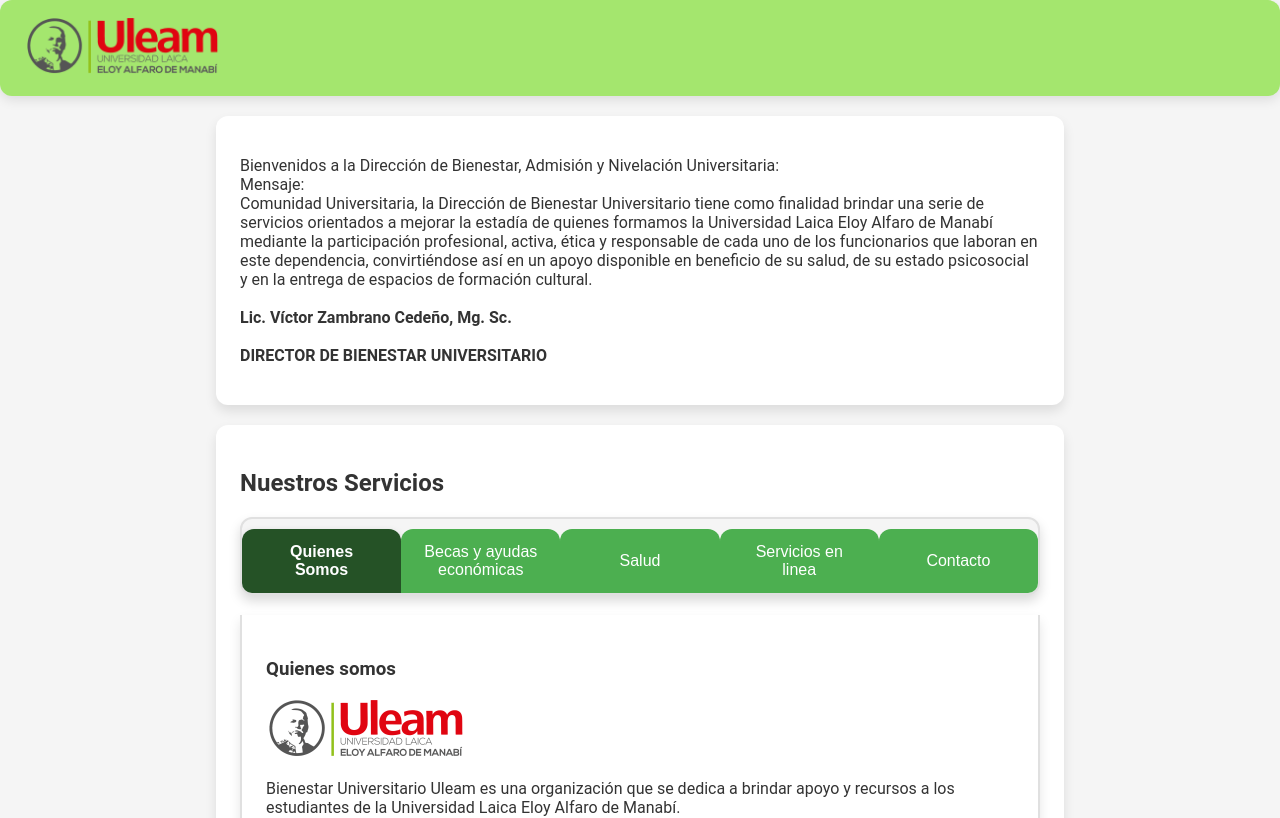
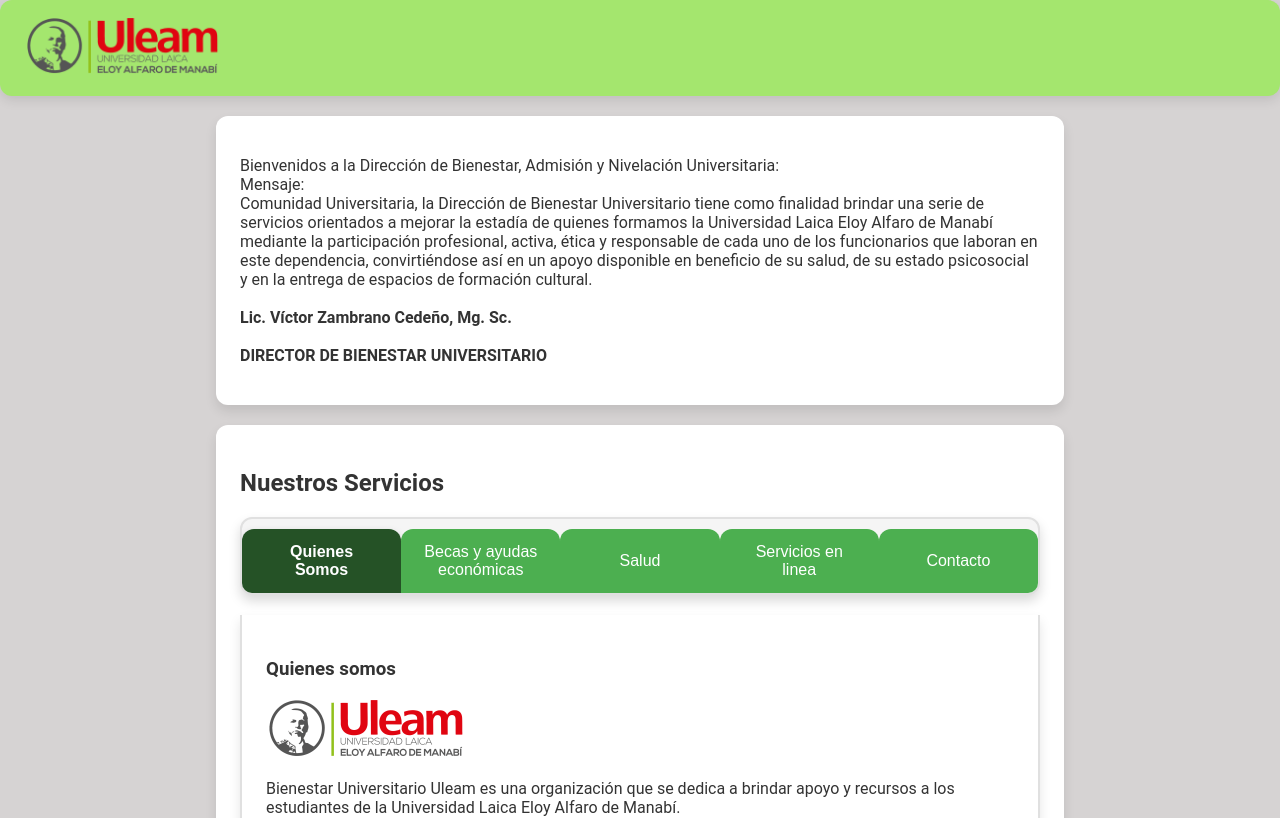
Before and after one commit to mintriago123/Proyecto2PVue.Js, a Vue app: page / in a window 1280 px wide. Shown: the top 818 px of the page. Built offline with nearby package versions, Linux system fonts and the light colour scheme.

Commit message:
acomodo del css

```diff
--- a/src/assets/styles.css
+++ b/src/assets/styles.css
@@ -1,6 +1,6 @@
 /* Estilos globales */
 body {
-    background-color: #f5f5f5;
+    background-color: #d6d3d3;
     font-family: 'Roboto', Arial, sans-serif;
     color: #333;
     margin: 0;
```
